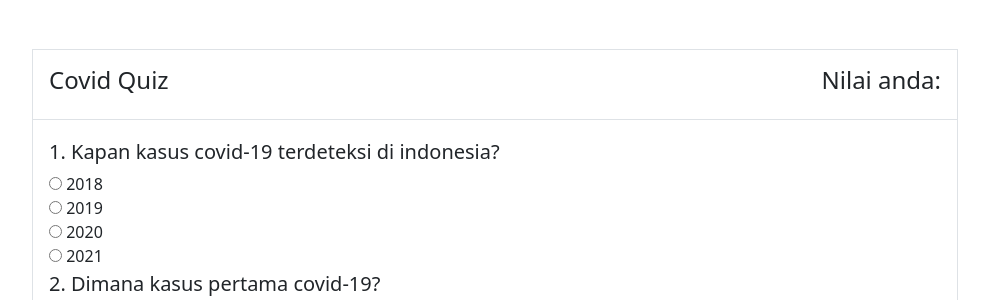
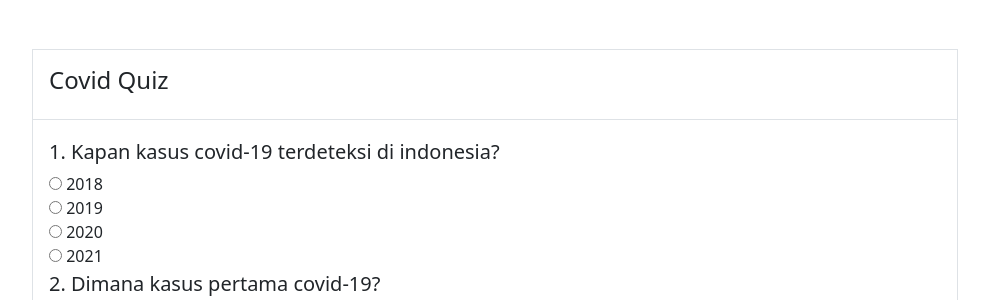
Before and after one commit to aldghost/uts_1402019011, a PHP site: page /kuis.html in a window 1280 px wide. Shown: the part 555-855 px from the top of the page, without its empty margins (145-1134 px from the left). Run offline with PHP 8.4, Linux system fonts and the light colour scheme.

Commit message:
Update style.css

```diff
--- a/style.css
+++ b/style.css
@@ -30,3 +30,7 @@ header {
 .title-content {
     text-align: center;
 }
+
+#shownilai {
+    display: none;
+}
```
